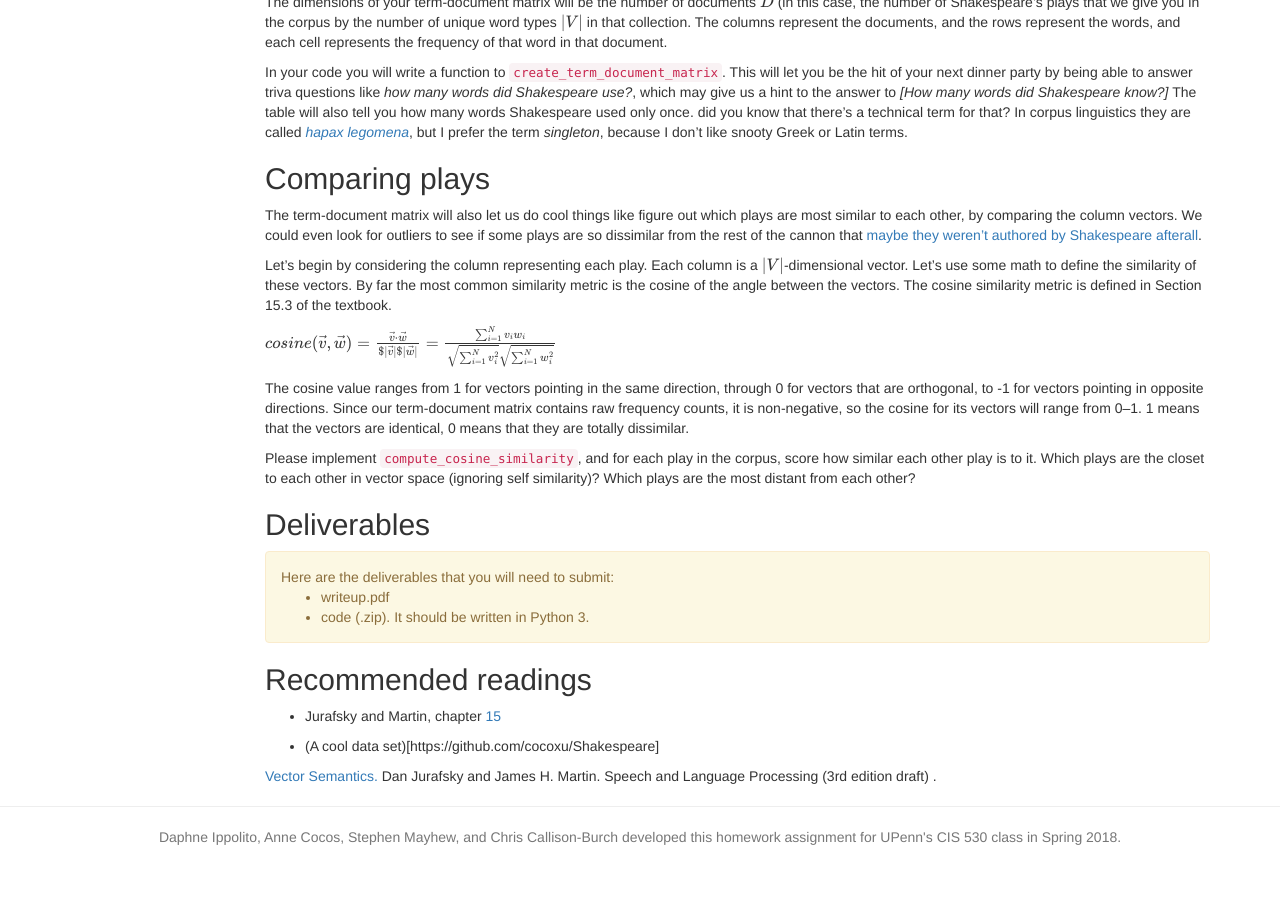
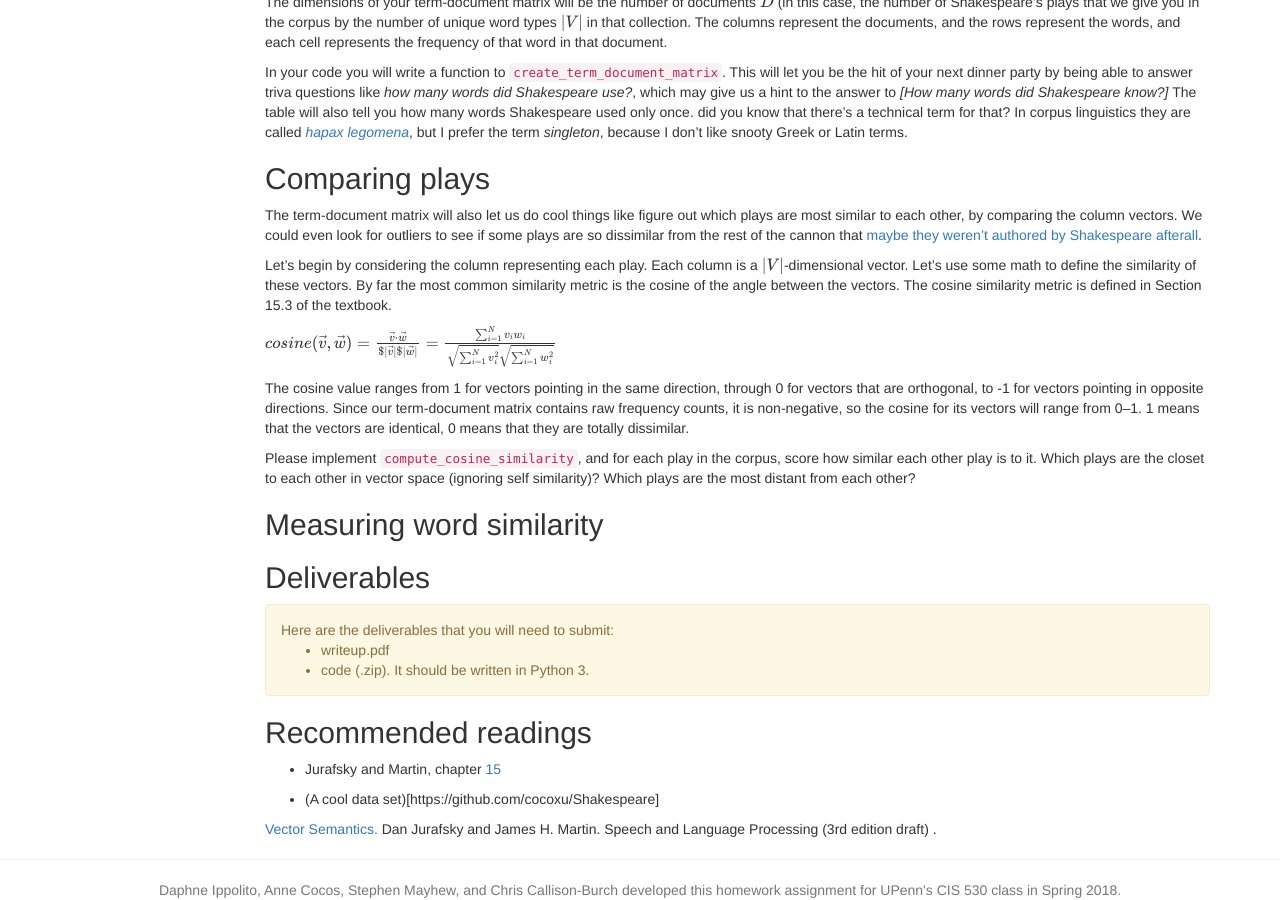
Before and after one commit to computational-linguistics-class/computational-linguistics-class.github.io, a Jekyll site: the page built from assignment3.md, in a window 1280 px wide and 900 px high, scrolled down 1676 px. Built offline with Jekyll 4.4.1, drawn with Linux system fonts in a browser that asks for light colours; nearby versions of some CDN libraries; formulas are drawn with MathJax 3; a script that is not in the unit is left out; before the commit the page ends 2523 px from its top, so only the background shows below that.

Commit message:
Test push

```diff
--- a/assignment3.md
+++ b/assignment3.md
@@ -113,6 +113,8 @@ The cosine value ranges from 1 for vectors pointing in the same direction, throu
 
 Please implement `compute_cosine_similarity`, and for each play in the corpus, score how similar each other play is to it.  Which plays are the closet to each other in vector space (ignoring self similarity)?  Which plays are the most distant from each other?
 
+## Measuring word similarity
+
 ## Deliverables
 <div class="alert alert-warning" markdown="1">
 Here are the deliverables that you will need to submit:
```
